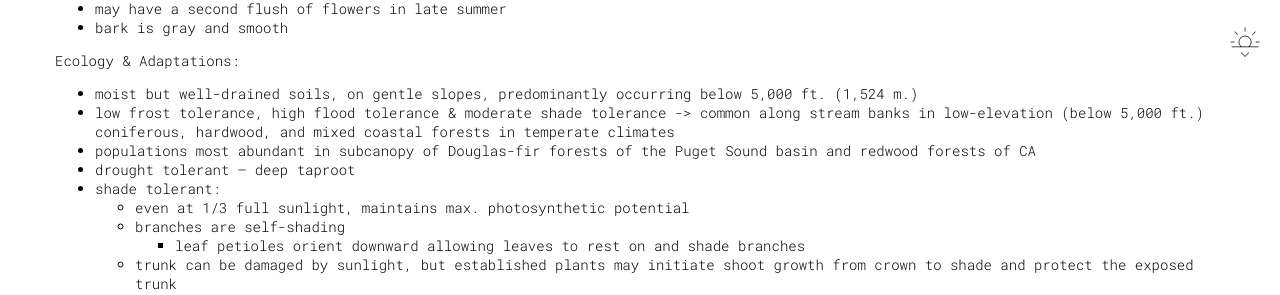
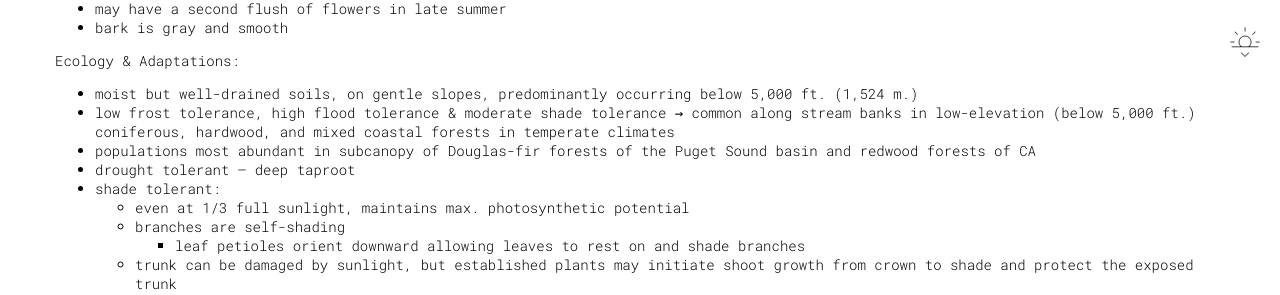
Before and after one commit to shaheenp/mygreeneyed, a Jekyll site: the page built from entries/cornaceae/cornus/cornus-nuttallii.md, in a window 1280 px wide. Shown: the part 823-1118 px from the top of the page. Built offline with Jekyll 4.4.1, drawn with Linux system fonts in a browser that asks for light colours; part of the change alters nothing that is shown.

```diff
--- a/entries/cornaceae/cornus/cornus-nuttallii.md
+++ b/entries/cornaceae/cornus/cornus-nuttallii.md
@@ -46,7 +46,7 @@ Other characteristics:
 
 Ecology & Adaptations:
   - moist but well-drained soils, on gentle slopes, predominantly occurring below 5,000 ft. (1,524 m.)
-  - low frost tolerance, high flood tolerance & moderate shade tolerance -> common along stream banks in low-elevation (below 5,000 ft.) coniferous, hardwood, and mixed coastal forests in temperate climates
+  - low frost tolerance, high flood tolerance & moderate shade tolerance &rarr; common along stream banks in low-elevation (below 5,000 ft.) coniferous, hardwood, and mixed coastal forests in temperate climates
   - populations most abundant in subcanopy of Douglas-fir forests of the Puget Sound basin and redwood forests of CA
   - drought tolerant -- deep taproot
   - shade tolerant:
```
